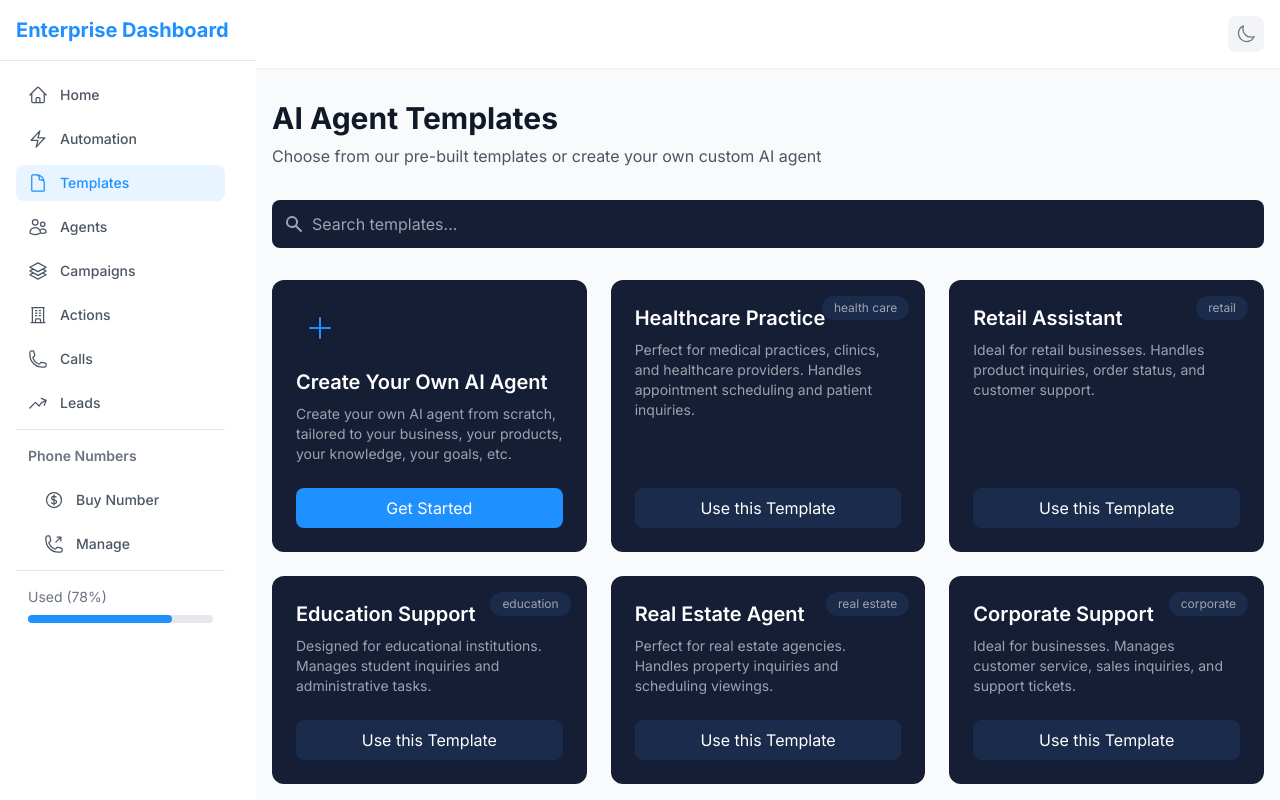
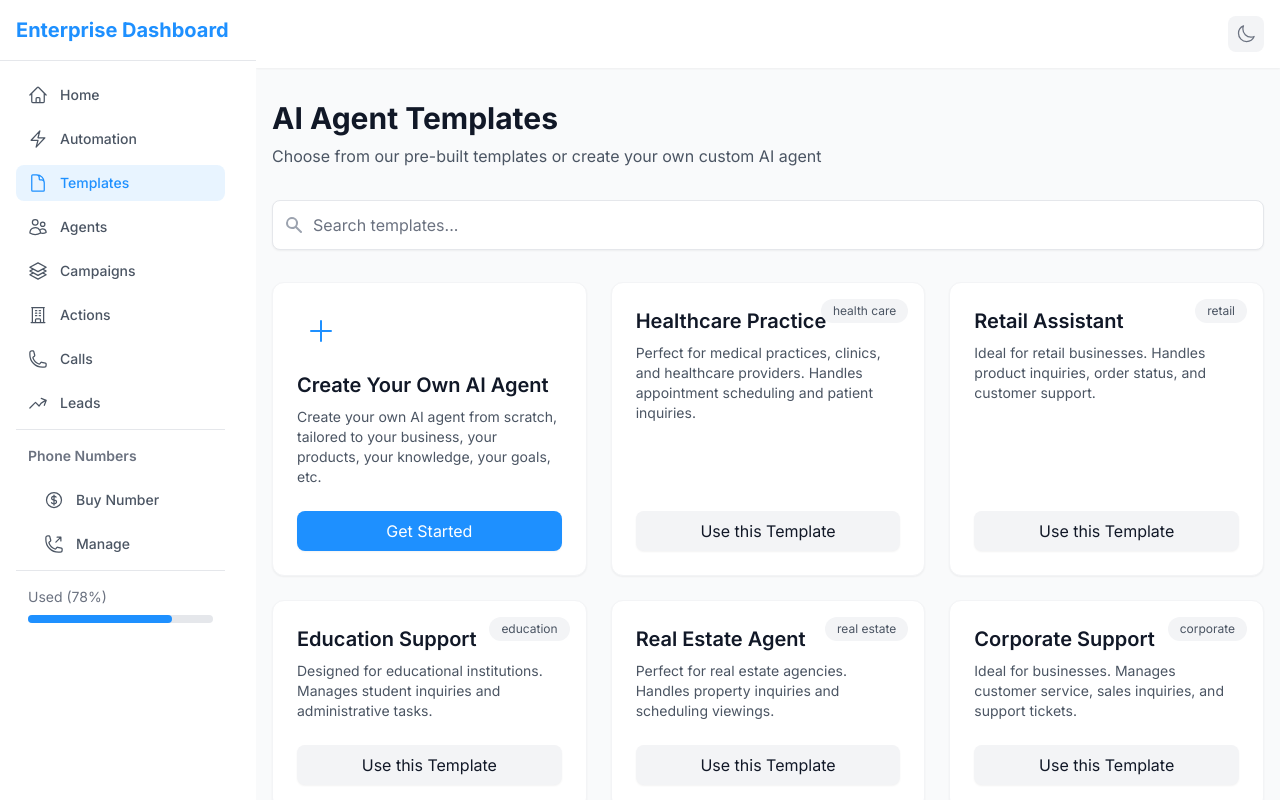
Before and after one commit to AI-call-center/modern-dashboard, a React (Vite) app: page /templates in a window 1280 px wide. Built offline with nearby package versions, Linux system fonts and the light colour scheme.

Commit message:
feat: update AI agents section with light mode colors

```diff
--- a/src/components/templates/TemplateCard.tsx
+++ b/src/components/templates/TemplateCard.tsx
@@ -25,23 +25,23 @@ export default function TemplateCard({ type, title, description, onClick }: Temp
       whileHover={{ scale: 1.02 }}
       whileTap={{ scale: 0.98 }}
       onClick={onClick}
-      className="group relative flex flex-col h-full bg-navy-800 rounded-xl p-6 cursor-pointer"
+      className="group relative flex flex-col h-full bg-white dark:bg-navy-800 rounded-xl p-6 cursor-pointer shadow-sm border border-gray-100 dark:border-transparent"
     >
       {type === 'custom' ? (
         <div className="flex items-center justify-center h-12 w-12 mb-4">
           <Icon className="h-8 w-8 text-primary-light" />
         </div>
       ) : (
-        <div className="absolute top-4 right-4 px-3 py-1 text-xs rounded-full bg-navy-700 text-gray-400">
+        <div className="absolute top-4 right-4 px-3 py-1 text-xs rounded-full bg-gray-100 dark:bg-navy-700 text-gray-600 dark:text-gray-400">
           {type.replace('-', ' ')}
         </div>
       )}
 
-      <h3 className="text-xl font-semibold text-white mb-2">
+      <h3 className="text-xl font-semibold text-gray-900 dark:text-white mb-2">
         {title}
       </h3>
 
-      <p className="text-sm text-gray-400 flex-grow">
+      <p className="text-sm text-gray-600 dark:text-gray-400 flex-grow">
         {description}
       </p>
 
@@ -49,7 +49,7 @@ export default function TemplateCard({ type, title, description, onClick }: Temp
         <motion.button
           whileHover={{ scale: 1.02 }}
           whileTap={{ scale: 0.98 }}
-          className="mt-6 w-full py-2 bg-primary-light text-white rounded-lg text-center"
+          className="mt-6 w-full py-2 bg-primary-light dark:bg-primary-dark text-white rounded-lg text-center shadow-sm hover:shadow-md transition-shadow"
         >
           Get Started
         </motion.button>
@@ -57,7 +57,7 @@ export default function TemplateCard({ type, title, description, onClick }: Temp
         <motion.button
           whileHover={{ scale: 1.02 }}
           whileTap={{ scale: 0.98 }}
-          className="mt-6 w-full py-2 bg-navy-700 text-white rounded-lg text-center"
+          className="mt-6 w-full py-2 bg-gray-100 dark:bg-navy-700 text-gray-900 dark:text-white rounded-lg text-center shadow-sm hover:shadow-md transition-shadow"
         >
           Use this Template
         </motion.button>
--- a/src/pages/Templates.tsx
+++ b/src/pages/Templates.tsx
@@ -98,8 +98,11 @@ export default function Templates() {
               value={searchQuery}
               onChange={(e) => setSearchQuery(e.target.value)}
               placeholder="Search templates..."
-              className="w-full pl-10 pr-4 py-3 rounded-lg bg-navy-800 text-white border-none
-                placeholder-gray-400 focus:ring-2 focus:ring-primary-light focus:outline-none"
+              className="w-full pl-10 pr-4 py-3 rounded-lg bg-white dark:bg-navy-800 text-gray-900 dark:text-white
+                border border-gray-200 dark:border-transparent
+                placeholder-gray-500 dark:placeholder-gray-400
+                focus:ring-2 focus:ring-primary-light dark:focus:ring-primary-dark focus:border-transparent
+                focus:outline-none shadow-sm"
             />
             <div className="absolute inset-y-0 left-0 pl-3 flex items-center pointer-events-none">
               <svg
```
